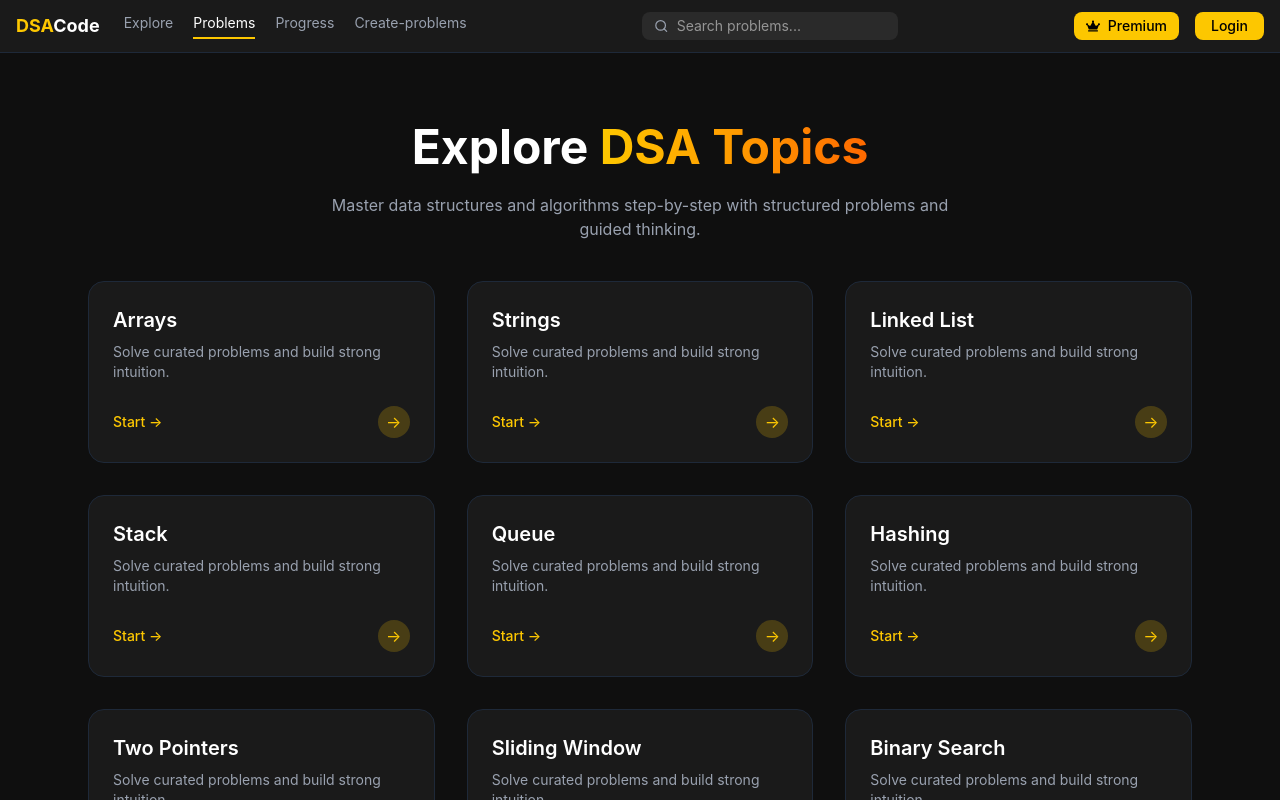
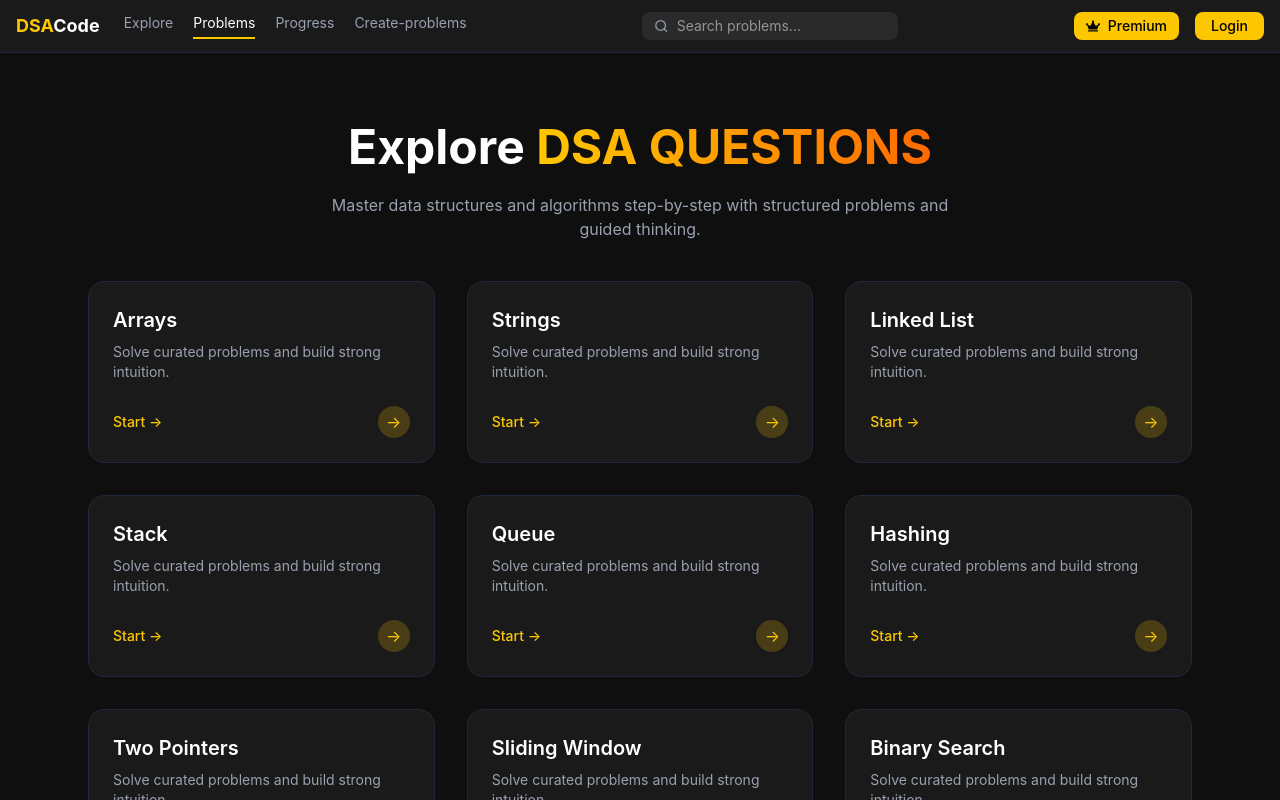
Before and after one commit to HarshAgnihotri9/dsa-platform, a React (Vite) app: page /topics in a window 1280 px wide. Shown: the top 800 px of the page. Built offline with nearby package versions, Linux system fonts and the light colour scheme.

Commit message:
minor changes

```diff
--- a/src/data/topics.js
+++ b/src/data/topics.js
@@ -1,7 +1,7 @@
 export const topics = [
-  { id: "arrays", name: "Arrays" },
-  { id: "strings", name: "Strings" },
-  { id: "linked-list", name: "Linked List" },
+  { id: "Array", name: "Arrays" },
+  { id: "String", name: "Strings" },
+  { id: "Linked List", name: "Linked List" },
   { id: "stack", name: "Stack" },
   { id: "queue", name: "Queue" },
   { id: "hashing", name: "Hashing" },
--- a/src/pages/Topics.jsx
+++ b/src/pages/Topics.jsx
@@ -9,7 +9,7 @@ export default function Topics() {
       <div className="max-w-6xl mx-auto px-6 pt-16 pb-10 text-center">
 
         <h1 className="text-4xl md:text-5xl font-bold leading-tight">
-          Explore <span className="bg-gradient-to-r from-yellow-400 to-orange-500 bg-clip-text text-transparent">DSA Topics</span>
+          Explore <span className="bg-gradient-to-r from-yellow-400 to-orange-500 bg-clip-text text-transparent">DSA QUESTIONS</span>
         </h1>
 
         <p className="text-gray-400 mt-4 max-w-2xl mx-auto">
```
